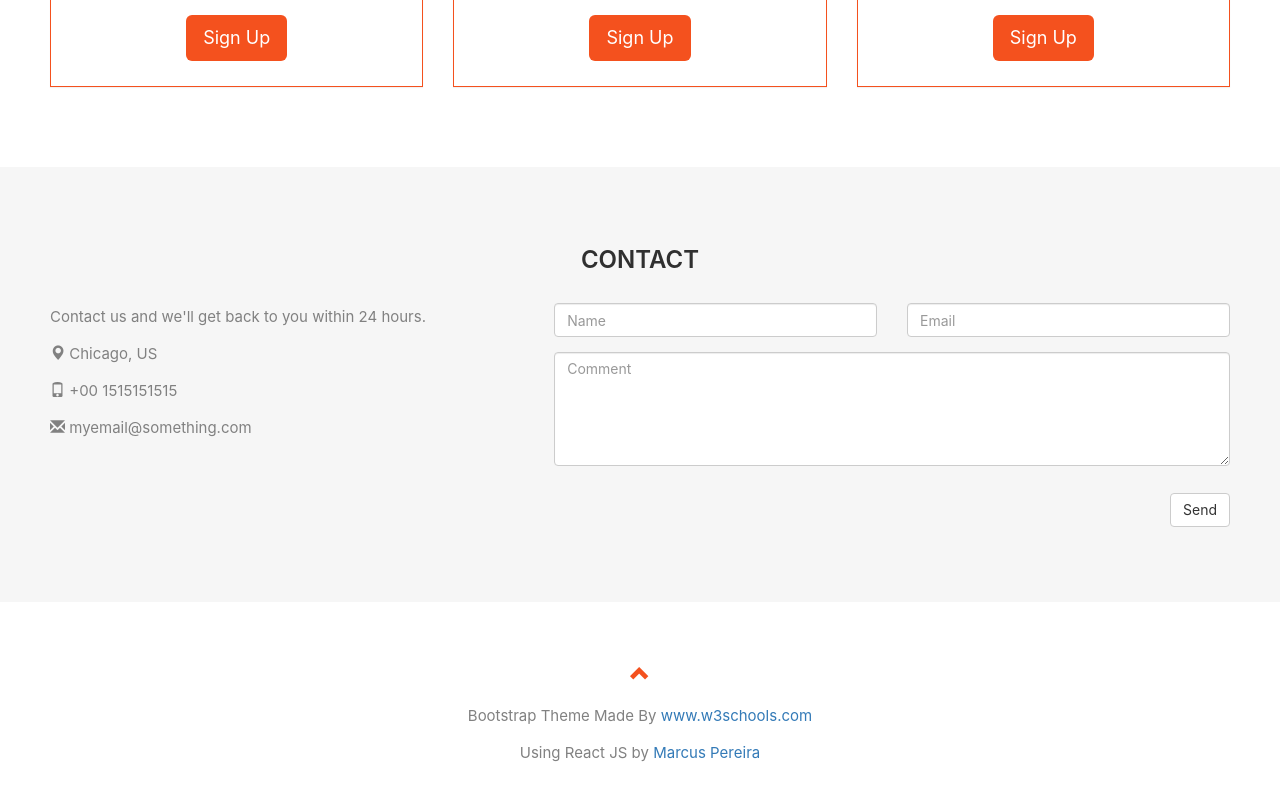
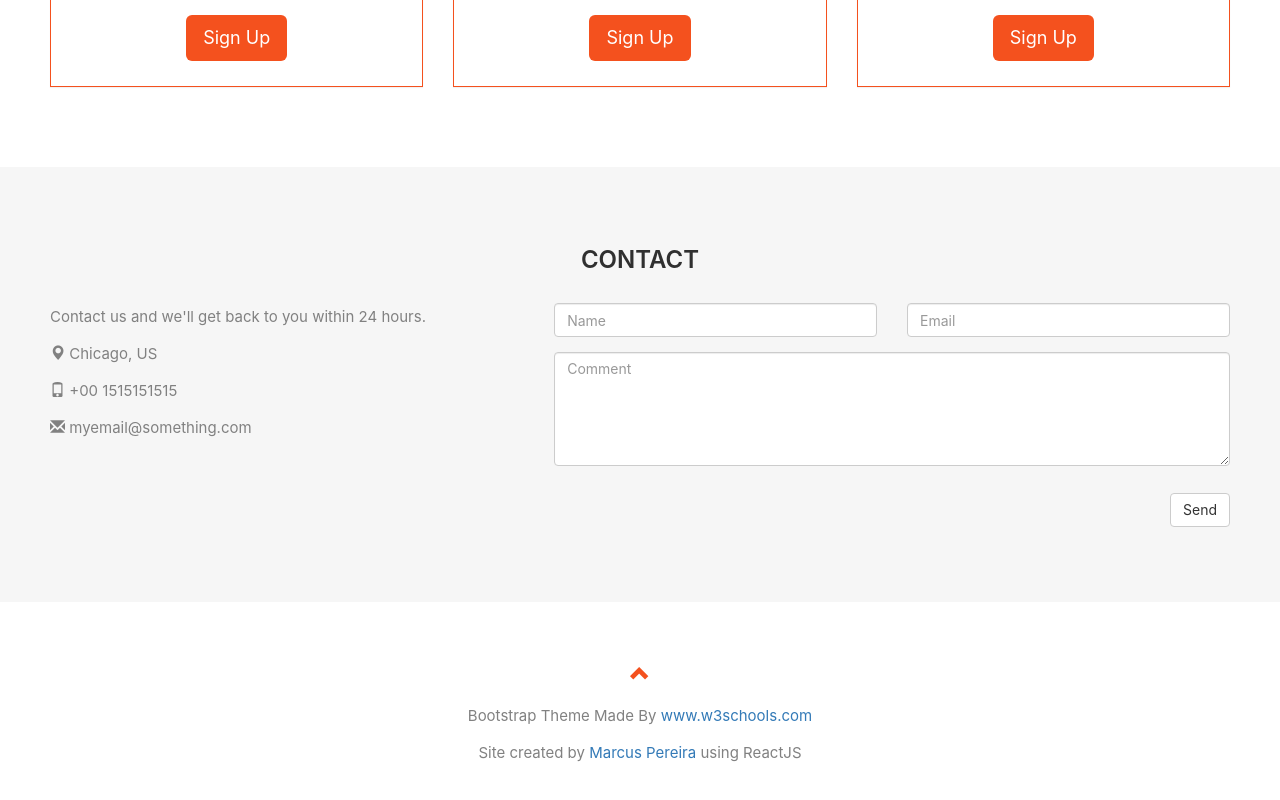
Before and after one commit to marcuspereiradev/company, a React (Create React App) app: page / in a window 1280 px wide. Shown: the part 3825-4625 px from the top of the page. Built offline with nearby package versions, Linux system fonts and the light colour scheme.

Commit message:
Improving

```diff
--- a/src/components/Footer.js
+++ b/src/components/Footer.js
@@ -7,7 +7,7 @@ const Footer = props => {
         <span className='glyphicon glyphicon-chevron-up'></span>
       </a>
       <p>Bootstrap Theme Made By <a href='https://www.w3schools.com' title='Visit w3schools'>www.w3schools.com</a></p>
-      <p> Using React JS by <a href="https://github.com/marcuspereiragithub">Marcus Pereira </a></p>
+      <p>Site created by <a href="https://github.com/marcuspereiradev">Marcus Pereira </a> using ReactJS</p>
     </footer>
   )
 }
```
